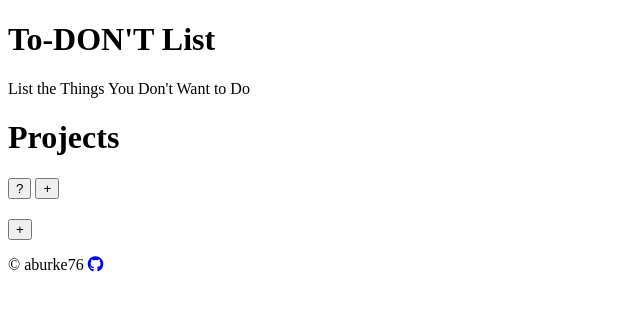
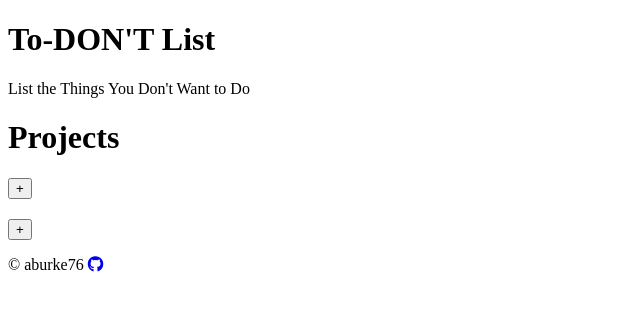
Before and after one commit to aburke76/todo_list, a website: page src/index.html in a window 1280 px wide. Shown: the full height of the page, 0-640 px from the left. Drawn offline with Linux system fonts and the light colour scheme.

Commit message:
removed help btn

```diff
--- a/src/index.html
+++ b/src/index.html
@@ -21,7 +21,6 @@
         <div class="sidebar">
             <div class="sidebar-header">
                 <h1>Projects</h1>
-                <button class="sidebar-button" id="help">?</button>
                 <button class="sidebar-button" id="add-project">+</button>
             </div>
         </div>
--- a/src/styles/frame.css
+++ b/src/styles/frame.css
@@ -77,10 +77,6 @@ h1 {
     text-align: center;
 }
 
-#help {
-    background-color: var(--gray-blue);
-}
-
 #add-project {
     background-color: var(--blue);
 }
```
